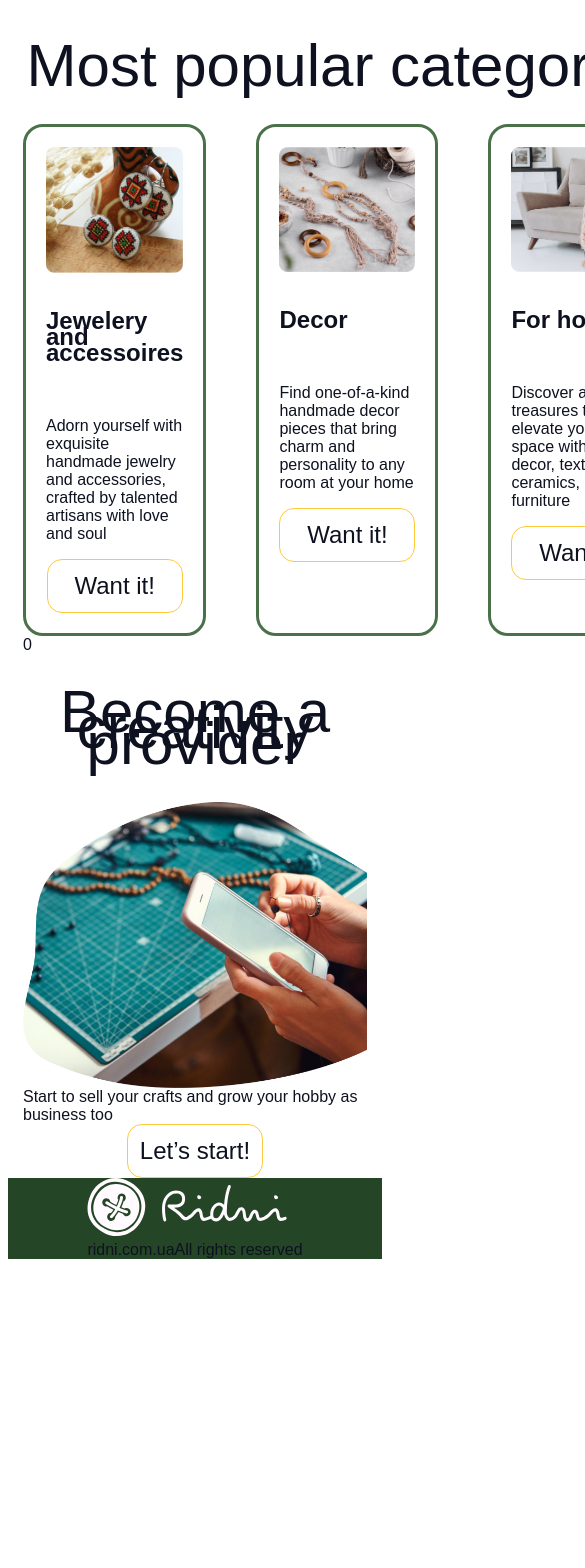
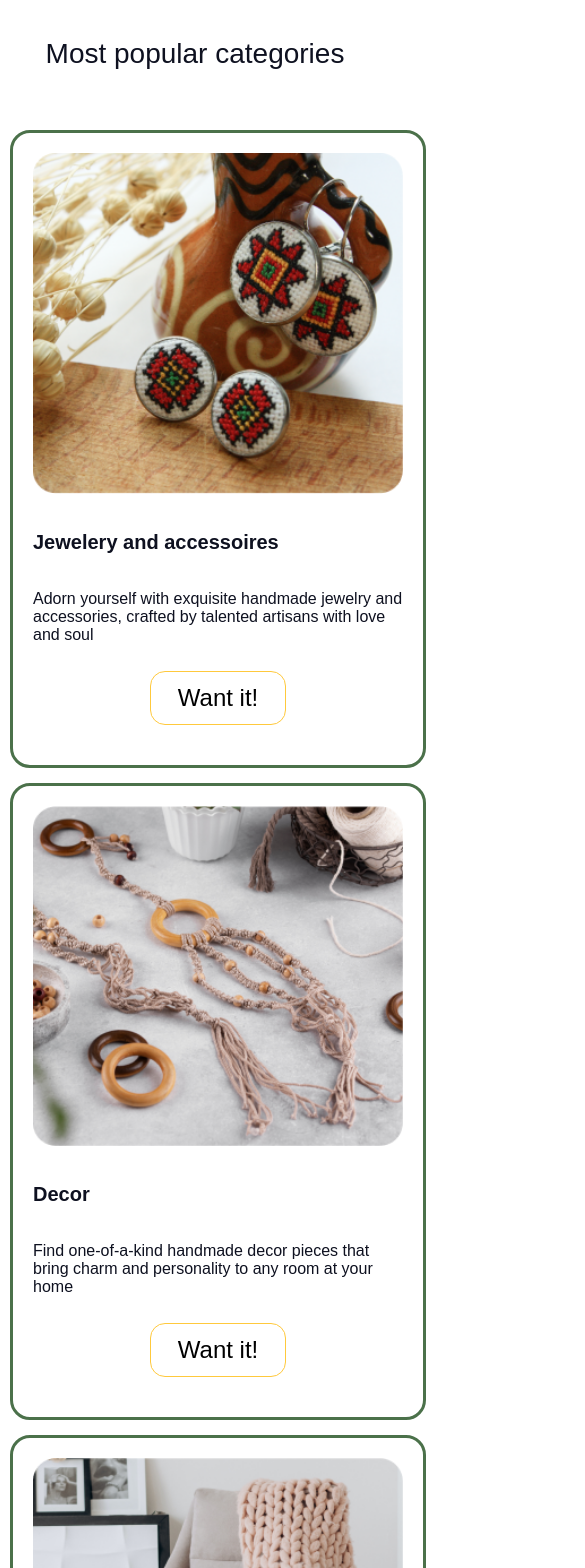
Before and after one commit to yuriimarkov/ridni, a React (Create React App) app in the folder frontend/ridni/: page / in a window 390 px wide. Shown: the top 1568 px of the page, 585 px wide, since content can reach past the window. Before the commit the page ends 1267 px from the top, so only its background shows below. Built offline with nearby package versions, Linux system fonts and the light colour scheme; a web font is replaced by a local one.

Commit message:
add footer

```diff
--- a/frontend/ridni/src/App.css
+++ /dev/null
@@ -1,3 +0,0 @@
-img {
-    width: 200px;
-}
--- a/frontend/ridni/src/App.jsx
+++ b/frontend/ridni/src/App.jsx
@@ -1,4 +1,4 @@
-import "./App.css";
+
 import Promo from "./pages/Promo/Promo";
 
 const App = () => {
--- a/frontend/ridni/src/assets/styles/global.module.css
+++ b/frontend/ridni/src/assets/styles/global.module.css
@@ -4,6 +4,7 @@
 *::before,
 *::after {
    padding: 0;
+   margin: 0;
 }
 
 body {
@@ -11,3 +12,48 @@ body {
    font-size: 16px;
    color: var(--black);
 }
+
+h2 {
+   color: var(--black);
+    text-align: center;
+    font-size: 60px;
+    font-weight: 500;
+    margin: 0;
+}
+
+img,
+picture {
+   display: block;
+   width: 100%;
+   height: 100%;
+   object-fit: cover;
+}
+
+
+p {
+   margin: 0;
+}
+
+.container {
+   display: flex;
+   margin: 0 auto;
+   max-width: 1200px;
+   padding: 0 15px;
+ }
+
+
+ @media (min-width:769px) and (max-width:1024px) {
+   h2 {
+      font-size: 48px;
+   }
+ }
+
+ @media (max-width: 768px){
+   h2 {
+      font-size: 28px;
+   }
+
+   .container {
+      padding: 0 10px;
+   }
+ }
--- a/frontend/ridni/src/components/Button/Button.jsx
+++ b/frontend/ridni/src/components/Button/Button.jsx
@@ -1,7 +1,8 @@
 import React from "react";
+import styles from "./Button.module.css"
 
 export default function Button ({className, text, onClick}) {
     return (
-        <button className={className} onClick={onClick}>{text}</button>
+        <button className={`${styles.btn} ${className}`} onClick={onClick}>{text}</button>
     )
 }
--- /dev/null
+++ b/frontend/ridni/src/components/Button/Button.module.css
@@ -0,0 +1,23 @@
+.btn {
+    cursor: pointer;
+    width: 164px;
+    height: 54px;
+    font-size: 24px;
+    font-weight: 300;
+
+    display: flex;
+    justify-content: center;
+    align-items: center;
+    border-radius: 15px;
+
+    background-color: transparent;
+    border: 1px solid var(--white);
+
+    transition: all ease-in-out 0.5s;
+
+}
+
+.btn:hover {
+    background-color: var(--key-yellow);
+    transform: scale(1.2);
+}
--- a/frontend/ridni/src/pages/Promo/Promo.jsx
+++ b/frontend/ridni/src/pages/Promo/Promo.jsx
@@ -1,8 +1,11 @@
 import styles from "./Promo.module.css";
+import globalStyle from "./../../assets/styles/global.module.css";
 import promoJewelery from "../../assets/images/promoJewelery.png";
 import promoDecor from "../../assets/images/promoDecor.png";
 import promoForHome from "../../assets/images/promoForHome.png";
-import promoImage3 from "../../assets/images/promoImage3.png";
+import promoProviderDesctop from "../../assets/images/promoImage3.png";
+import promoProviderTablet from "../../assets/images/promoProviderTablet.png";
+import promoProviderMobile from "../../assets/images/promoProviderMobile.png";
 import logoWhite from "../../assets/images/logoWhite.svg";
 import Button from "../../components/Button/Button";
 
@@ -10,7 +13,7 @@ const Promo = () => {
   return (
     <div>
       <section className={styles.popularCategoryPromo}>
-        <div className={styles.container}>
+        <div className={`${styles.container} ${globalStyle.container}`}>
           <h2 className={styles.heading}>Most popular categories</h2>
           <div className={styles.cards}>
             <div className={styles.cardItem}>
@@ -25,10 +28,7 @@ const Promo = () => {
                 </p>
               </div>
               <div className={styles.buttonHolder}>
-                <Button
-                  className={`${styles.btn} ${styles.yellow}`}
-                  text={"Want it!"}
-                />
+                <Button className={styles.yellow} text={"Want it!"} />
               </div>
             </div>
             <div className={styles.cardItem}>
@@ -44,7 +44,7 @@ const Promo = () => {
               </div>
               <div className={styles.buttonHolder}>
                 <Button
-                  className={`${styles.btn} ${styles.yellow}`}
+                  className={styles.yellow}
                   text={"Want it!"}
                   onClick={() => {}}
                 />
@@ -62,41 +62,56 @@ const Promo = () => {
                 </p>
               </div>
               <div className={styles.buttonHolder}>
-                <Button
-                  className={`${styles.btn} ${styles.yellow}`}
-                  text={"Want it!"}
-                />
+                <Button className={styles.yellow} text={"Want it!"} />
               </div>
             </div>
           </div>
           <div className={styles.pagination}>
-            <span>0</span>
+            <span
+              className={`${styles.paginationItem} ${styles.paginationItemActive}`}
+            ></span>
+            <span className={`${styles.paginationItem}`}></span>
           </div>
         </div>
       </section>
       <section className={styles.sellersPromo}>
-        <div className={styles.container}>
+        <div className={`${styles.container} ${globalStyle.container}`}>
           <h2 className={styles.heading}>Become a creativity provider</h2>
-          <div className={styles.content}>
+          <div className={styles.info}>
             <div className={styles.imageHolder}>
-              <img src={promoImage3} alt="pictures" />
+              <picture>
+                <source
+                  media="(max-width: 768px)"
+                  srcSet={promoProviderMobile}
+                />
+
+                <source
+                  media="(min-width: 769px) and (max-width: 1024px)"
+                  srcSet={promoProviderTablet}
+                />
+
+                <img
+                  src={promoProviderDesctop}
+                  alt="pictures"
+                  className="responsiveImage"
+                />
+              </picture>
             </div>
-            <div className={styles.description}>
-              <span>
-                Start to sell your crafts and grow your hobby as business too
-              </span>
+            <div className={styles.content}>
+              <div className={styles.textHolder}>
+                <p>
+                  Start to sell your crafts and grow your hobby as business too
+                </p>
+              </div>
               <div className={styles.buttonHolder}>
-                <Button
-                  className={`${styles.btn} ${styles.yellow}`}
-                  text={"Let’s start!"}
-                />
+                <Button className={styles.yellow} text={"Let’s start!"} />
               </div>
             </div>
           </div>
         </div>
       </section>
       <footer className={styles.footer}>
-        <div className={styles.container}>
+        <div className={`${styles.container} ${globalStyle.container}`}>
           <div className={styles.footerLogo}>
             <img src={logoWhite} alt="logotype" />
           </div>
--- a/frontend/ridni/src/pages/Promo/Promo.module.css
+++ b/frontend/ridni/src/pages/Promo/Promo.module.css
@@ -1,70 +1,42 @@
 @import './../../assets/styles/variables.module.css';
 
+.popularCategoryPromo {
+  padding: 38px 0;
 
   .container {
-    margin: 0 auto;
-    max-width: 1200px;
-    padding: 0 15px;
- }
-
-.popularCategoryPromo {
     display: flex;
     flex-direction: column;
   }
-
-.heading {
-    color: #0E1120;
-    text-align: center;
-    font-size: 60px;
-    font-weight: 500;
-    line-height: 16px;
-}
-
   .cards {
     display: flex;
     gap: 50px;
+    padding: 60px 0;
   }
+
 
 .cardItem {
   padding: 20px;
   width: calc(100% / 3);
   border-radius: 20px;
-    border: 3px solid #4B714A;
+  border: 3px solid var(--key-green);
 }
+
 
 .imageHolder {
   width: 100%;
 }
-
-.imageHolder img {
-    display: block;
-    width: 100%;
-    height: 100%;
-    object-fit: cover;
-}
-
 .buttonHolder {
   display: flex;
   flex-direction: column;
   align-items: center;
   justify-content: center;
+  padding: 27px 0 20px;
 }
 
-.btn {
-    display: flex;
+
+.yellow {
   width: 136px;
-    height: 54px;
-    justify-content: center;
-    align-items: center;
-    gap: 10px;
-
-    background-color: transparent;
-    border-radius: 15px;
-    border: 1px solid #FFC93C;
-
-    color: #0E1120;
-    font-size: 24px;
-    font-weight: 300;
+  border-color: var(--key-yellow);
 }
 
 .itemHeading {
@@ -73,10 +45,176 @@
   margin: 0;
   padding: 40px 0;
 }
+.pagination {
+  display: flex;
+  align-items: center;
+  justify-content: center;
+  gap: 10px;
+}
+.paginationItem {
+  width: 9px;
+  height: 9px;
+  background-color: transparent;
+  border-radius: 50%;
+  border: 1px solid var(--key-green);
+}
+
+.paginationItemActive {
+  background-color: var(--key-green);
+}
+}
+
+.sellersPromo {
+  padding: 100px 0;
+
+  .yellow {
+    border-color: var(--key-yellow);
+  }
+
+  .container {
+      flex-direction: column;
+      padding: 0;
+      max-width: 100%;
+  }
+
+  .info {
+    display: flex;
+    flex-direction: row-reverse;
+  }
+
+  .imageHolder {
+    width: 45%;
+  }
+
+  .content {
+    display: flex;
+    flex-direction: column;
+    align-items: flex-start;
+    width: 50%;
+  }
+
+  .heading {
+    padding-bottom: 70px;
+  }
+
+  .textHolder {
+    padding: 80px 0;
+    font-size: 45px;
+    font-weight: 300;
+  }
+
+}
 
 .footer {
+  background-color: #254626;
+  padding: 20px 0;
+
+  .container {
     display: flex;
+    flex-direction: row;
   align-items: center;
   justify-content: space-between;
-    background-color: #254626;
   }
+
+  .servises {
+    display: flex;
+    gap: 51px;
+    color: var(--white);
+  }
+}
+
+
+@media (min-width: 769px) and (max-width: 1024px) {
+  .popularCategoryPromo {
+    .cards {
+      gap: 40px;
+      flex-wrap: wrap;
+    }
+    .cardItem{
+      width: calc(100% / 2 - 65px);
+    }
+    .itemHeading {
+      line-height: 32px;
+    }
+  }
+
+  .sellersPromo {
+    .info {
+      flex-direction: column;
+      align-items: center;
+      justify-content: center;
+    }
+
+    .imageHolder{
+      width: 100%;
+    }
+
+    .content {
+      width: 75%;
+      align-items: center;
+    }
+
+    .textHolder {
+      text-align: center;
+      padding-bottom: 50px;
+      font-size: 40px;
+    }
+  }
+
+  .footer {
+    .footerLogo {
+      width: 200px;
+    }
+  }
+}
+
+@media (max-width:768px) {
+  .popularCategoryPromo {
+
+
+  .itemHeading {
+    font-size: 20px;
+  }
+
+  .cards{
+    flex-direction: column;
+    gap: 15px;
+  }
+
+  .cardItem {
+    width: 100%;
+  }
+}
+.sellersPromo {
+
+  .info {
+    flex-direction: column;
+    align-items: center;
+      justify-content: center;
+  }
+
+  .imageHolder{
+    width: 100%;
+  }
+
+  .content {
+    width: 93%;
+    align-items: center;
+  }
+
+  .heading {
+    padding-bottom: 20px;
+  }
+
+  .textHolder {
+    font-size: 21px;
+    line-height: 16px;
+    padding: 30px 0;
+  }
+}
+.footer {
+  .servises {
+    font-size: 10px;
+  }
+}
+}
```
Also changed, not shown: frontend/ridni/src/assets/images/promoProviderMobile.png (added), frontend/ridni/src/assets/images/promoProviderTablet.png (added). Lines whose indentation alone changed are shown as unchanged.
